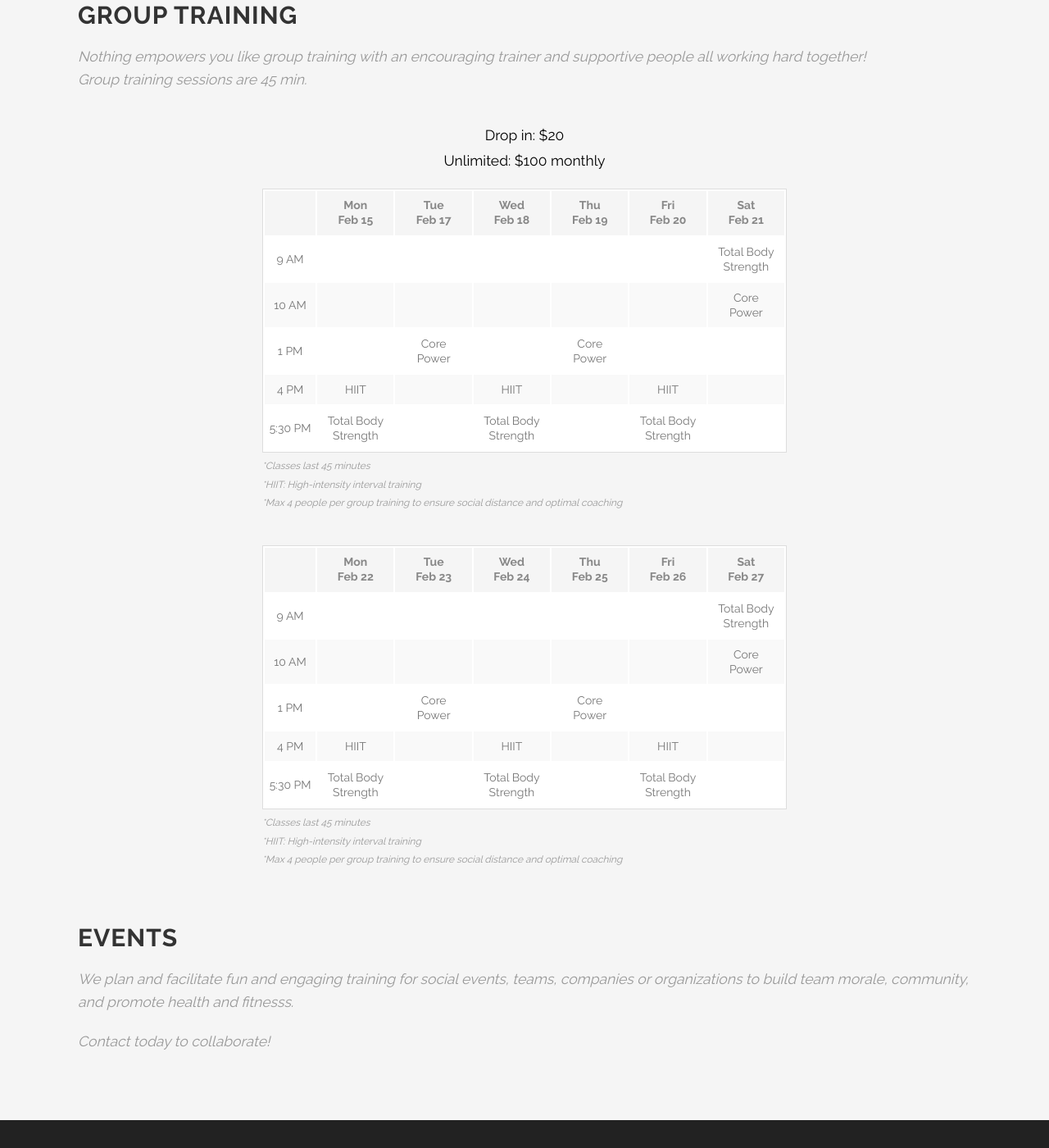
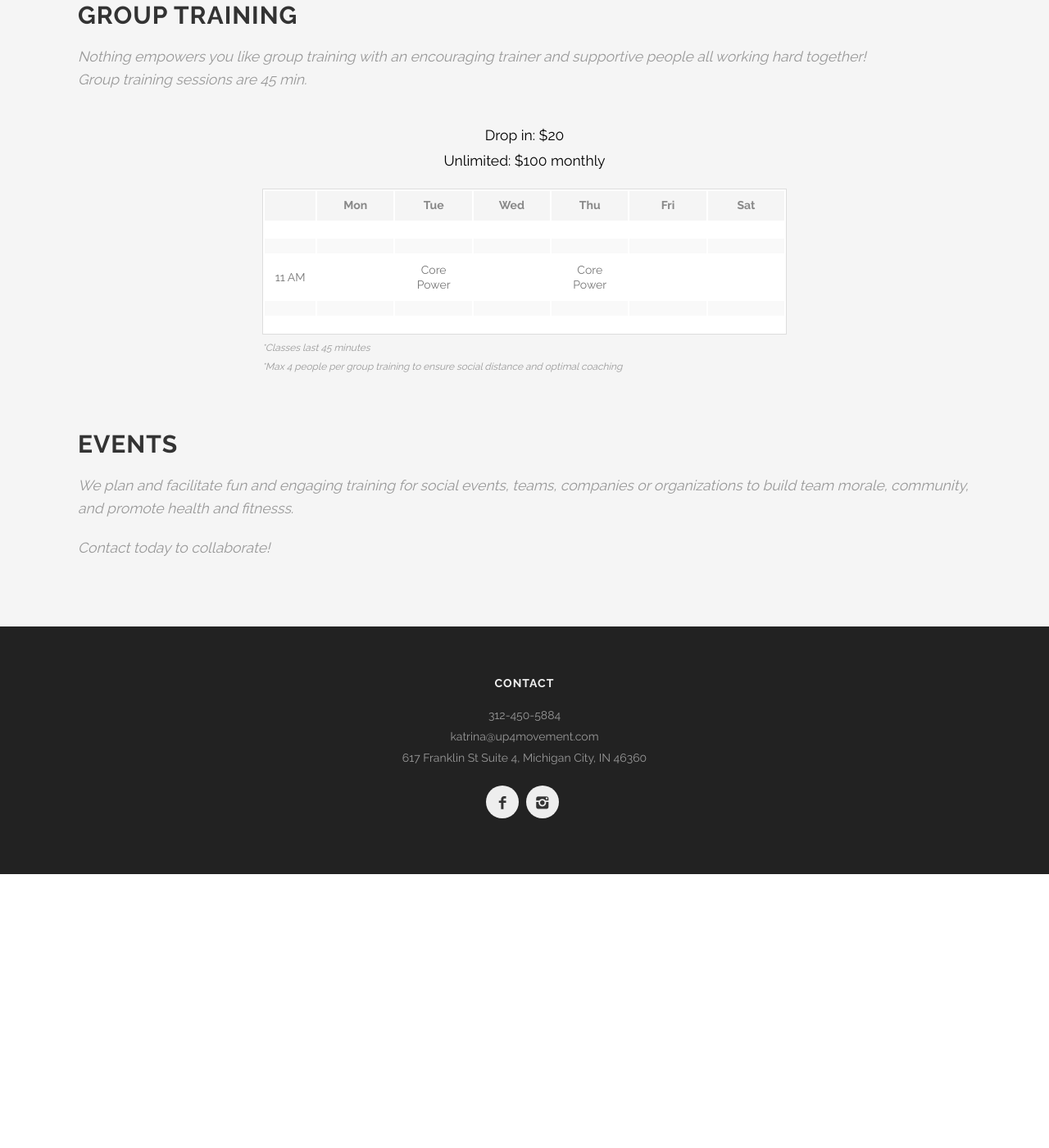
Before and after one commit to up4movement/up4movement.github.io, a Jekyll site: the page built from services.html, in a window 1280 px wide and 1400 px high, scrolled down 1042 px. Shown: the whole window at 82% size. Built offline with Jekyll 4.4.1, drawn with Linux system fonts in a browser that asks for light colours; after the commit the page ends 2108 px from its top, so only the background shows below that.

Commit message:
removed dates, second schedule and all other hours except 11am

```diff
--- a/services.html
+++ b/services.html
@@ -145,8 +145,8 @@ classes:
         <caption align="bottom">
           *Classes last 45 minutes
           <br />
-          *HIIT: High-intensity interval training
-          <br />
+          <!-- *HIIT: High-intensity interval training -->
+          <!-- <br /> -->
           *Max 4 people per group training to ensure social distance
           and optimal coaching
         </caption>
@@ -155,27 +155,27 @@ classes:
             <th class="hours"></th>
             <th>
               Mon <br />
-              Feb 15
+              <!-- Feb 15 -->
             </th>
             <th>
               Tue <br />
-              Feb 17
+              <!-- Feb 17 -->
             </th>
             <th>
               Wed <br />
-              Feb 18
+              <!-- Feb 18 -->
             </th>
             <th>
               Thu <br />
-              Feb 19
+              <!-- Feb 19 -->
             </th>
             <th>
               Fri <br />
-              Feb 20
+              <!-- Feb 20 -->
             </th>
             <th>
               Sat <br />
-              Feb 21
+              <!-- Feb 21 -->
             </th>
           </tr>
         </thead>
@@ -183,7 +183,8 @@ classes:
           <tr>
             <!-- 9-9:45 AM -->
             <td class="hours">
-              <span class="number-raise">9</span> AM
+              <span class="number-raise"><!-- 9 --></span>
+              <!-- AM -->
             </td>
             <!--Monday -->
             <td></td>
@@ -196,13 +197,14 @@ classes:
             <!--Friday -->
             <td></td>
             <!--Saturday -->
-            <td>Total Body Strength</td>
+            <td></td>
           </tr>
 
           <tr>
             <!---- 10-10:45 AM ---->
             <td class="hours">
-              <span class="number-raise">10</span> AM
+              <span class="number-raise"><!-- 10 --></span>
+              <!-- AM -->
             </td>
             <!--Monday -->
             <td></td>
@@ -215,13 +217,13 @@ classes:
             <!-- Friday -->
             <td></td>
             <!--Saturday -->
-            <td>Core Power</td>
+            <td></td>
           </tr>
 
           <tr>
             <!-- 1-1:45 PM -->
             <td class="hours">
-              <span class="number-raise">1</span> PM
+              <span class="number-raise">11</span> AM
             </td>
             <!--Monday -->
             <td></td>
@@ -240,18 +242,19 @@ classes:
           <tr>
             <!-- 4-4:45 PM -->
             <td class="hours">
-              <span class="number-raise">4</span> PM
+              <span class="number-raise"><!-- 4 --></span>
+              <!-- PM -->
             </td>
             <!--Monday -->
-            <td>HIIT</td>
+            <td></td>
             <!--Tuesday -->
             <td></td>
             <!--Wednesday -->
-            <td>HIIT</td>
+            <td></td>
             <!--Thursday -->
             <td></td>
             <!--Friday -->
-            <td>HIIT</td>
+            <td></td>
             <!--Saturday -->
             <td></td>
           </tr>
@@ -259,22 +262,21 @@ classes:
           <tr>
             <!-- 5:30-6:15 PM -->
             <td class="hours">
-              <span class="number-raise">5</span>:<span
-                class="number-raise"
-                >3</span
-              >0 PM
+              <span class="number-raise"><!-- 5 --></span
+              ><!-- : --><span class="number-raise"><!-- 3 --></span
+              ><!-- 0 PM -->
             </td>
 
             <!--Monday -->
-            <td>Total Body Strength</td>
+            <td></td>
             <!--Tuesday -->
             <td></td>
             <!--Wednesday -->
-            <td>Total Body Strength</td>
+            <td></td>
             <!--Thursday -->
             <td></td>
             <!--Friday -->
-            <td>Total Body Strength</td>
+            <td></td>
             <!--Saturday -->
             <td></td>
           </tr>
@@ -284,11 +286,11 @@ classes:
   </div>
   <!-- </div> -->
 
-  <div class="spacing"></div>
-  <div class="spacing"></div>
+  <!-- <div class="spacing"></div> -->
+  <!-- <div class="spacing"></div> -->
 
   <!---------------------- BOTTOM WEEKLY SCHEDULE ----------->
-  <div class="row">
+  <!-- <div class="row">
     <div class="large-12 medium-12 small-12 columns">
       <table>
         <caption align="bottom">
@@ -332,106 +334,106 @@ classes:
         <tbody>
           <tr>
             <!-- 9-9:45 AM -->
-            <td class="hours">
+  <!-- <td class="hours">
               <span class="number-raise">9</span> AM
             </td>
             <!--Monday -->
-            <td></td>
+  <!-- <td></td> -->
   <!--Tuesday -->
-            <td></td>
+  <!-- <td></td> -->
   <!--Wednesday -->
-            <td></td>
+  <!-- <td></td> -->
   <!--Thursday -->
-            <td></td>
+  <!-- <td></td> -->
   <!--Friday -->
-            <td></td>
+  <!-- <td></td> -->
   <!--Saturday -->
-            <td>Total Body Strength</td>
-          </tr>
+  <!-- <td>Total Body Strength</td>
+          </tr> -->
 
-          <tr>
+  <!-- <tr> -->
   <!---- 10-10:45 AM ---->
-            <td class="hours">
+  <!-- <td class="hours">
               <span class="number-raise">10</span> AM
-            </td>
+            </td> -->
   <!--Monday -->
-            <td></td>
+  <!-- <td></td> -->
   <!--Tuesday -->
-            <td></td>
+  <!-- <td></td> -->
   <!--Wednesday -->
-            <td></td>
+  <!-- <td></td> -->
   <!--Thursday -->
-            <td></td>
+  <!-- <td></td> -->
   <!-- Friday -->
-            <td></td>
+  <!-- <td></td> -->
   <!--Saturday -->
-            <td>Core Power</td>
-          </tr>
+  <!-- <td>Core Power</td>
+          </tr> -->
 
-          <tr>
+  <!-- <tr> -->
   <!-- 1-1:45 PM -->
-            <td class="hours">
-              <span class="number-raise">1</span> PM
-            </td>
+  <!-- <td class="hours"> -->
+  <!-- <span class="number-raise">1</span> PM -->
+  <!-- </td> -->
   <!--Monday -->
-            <td></td>
+  <!-- <td></td> -->
   <!--Tuesday -->
-            <td>Core Power</td>
+  <!-- <td>Core Power</td> -->
   <!--Wednesday -->
-            <td></td>
+  <!-- <td></td> -->
   <!--Thursday -->
-            <td>Core Power</td>
+  <!-- <td>Core Power</td> -->
   <!--Friday -->
-            <td></td>
+  <!-- <td></td> -->
   <!--Saturday -->
-            <td></td>
-          </tr>
+  <!-- <td></td>
+          </tr> -->
 
-          <tr>
+  <!-- <tr> -->
   <!-- 4-4:45 PM -->
-            <td class="hours">
+  <!-- <td class="hours">
               <span class="number-raise">4</span> PM
-            </td>
+            </td> -->
   <!--Monday -->
-            <td>HIIT</td>
+  <!-- <td>HIIT</td> -->
   <!--Tuesday -->
-            <td></td>
+  <!-- <td></td> -->
   <!--Wednesday -->
-            <td>HIIT</td>
+  <!-- <td>HIIT</td> -->
   <!--Thursday -->
-            <td></td>
+  <!-- <td></td> -->
   <!--Friday -->
-            <td>HIIT</td>
+  <!-- <td>HIIT</td> -->
   <!--Saturday -->
-            <td></td>
-          </tr>
+  <!-- <td></td>
+          </tr> -->
 
-          <tr>
+  <!-- <tr> -->
   <!-- 5:30-6:15 PM -->
-            <td class="hours">
+  <!-- <td class="hours">
               <span class="number-raise">5</span>:<span
                 class="number-raise"
                 >3</span
               >0 PM
-            </td>
+            </td> -->
 
-            <!--Monday -->
+  <!-- Monday
             <td>Total Body Strength</td>
             <!--Tuesday -->
-            <td></td>
+  <!-- <td></td> -->
   <!--Wednesday -->
-            <td>Total Body Strength</td>
+  <!-- <td>Total Body Strength</td> -->
   <!--Thursday -->
-            <td></td>
+  <!-- <td></td> -->
   <!--Friday -->
-            <td>Total Body Strength</td>
+  <!-- <td>Total Body Strength</td> -->
   <!--Saturday -->
-            <td></td>
+  <!-- <td></td>
           </tr>
         </tbody>
       </table>
-    </div>
-  </div>
+    </div> -->
+  <!-- </div> -->
 </div>
 
 <div
```
Also changed, not shown: 2 other files. Lines whose indentation alone changed are shown as unchanged.
